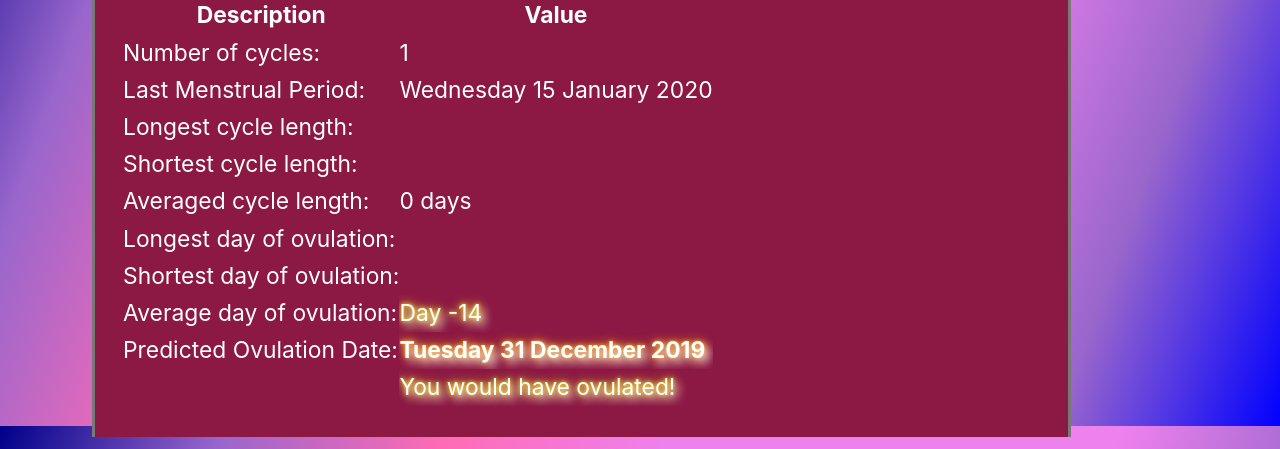
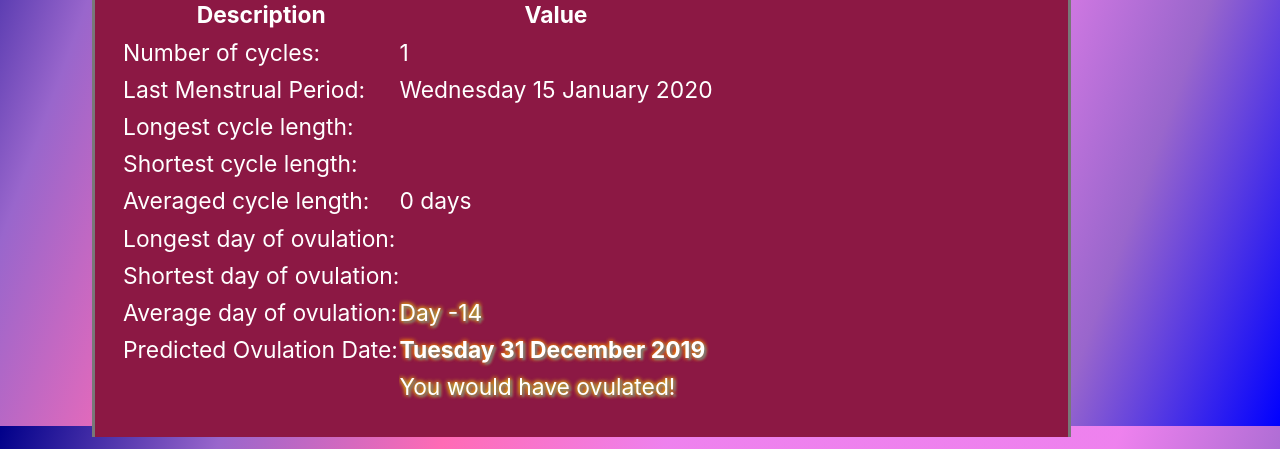
Before and after one commit to tunprimus/Folliculometry_Tracker, a plain HTML site: page JavaScript/Folliculometry_Tracker/index.html in a window 1280 px wide. Both pictures are taken after typing "2020-01-15", "2020-01-15" into the empty fields and a click on the button "Continue". Shown: the part 374-823 px from the top of the page. Drawn offline with Linux system fonts and the light colour scheme.

Commit message:
modified:   JavaScript/Folliculometry_Tracker/css/style.css

```diff
--- a/JavaScript/Folliculometry_Tracker/css/style.css
+++ b/JavaScript/Folliculometry_Tracker/css/style.css
@@ -1129,18 +1129,18 @@ a::after, .link::after {
 
 /* Messages & alert */
 .alert {
-	text-shadow: 0.2rem 0.2rem 0.4rem white, 0 0 0.5rem yellow, 0 0 0.2rem yellow;
-	background-color: linear-gradient(to right yellow, lightgrey, white, lightgrey, yellow);
+	text-shadow: 0.1rem 0.1rem 0.1rem var(--dual-theme-grey, #777777), 0 0 0.25rem gold, 0 0 0.2rem gold;
+	background-color: linear-gradient(to right gold, lightgrey, white, lightgrey, gold);
 }
 
 .warning {
-	text-shadow: 0.2rem 0.2rem 0.4rem white, 0 0 0.5rem orange, 0 0 0.2rem orange;
-	background-color: linear-gradient(to right orange, lightgrey, white, lightgrey, orange);
+	text-shadow: 0.1rem 0.1rem 0.1rem var(--dual-theme-grey, #777777), 0 0 0.25rem darkorange, 0 0 0.2rem darkorange;
+	background-color: linear-gradient(to right darkorange, lightgrey, white, lightgrey, darkorange);
 }
 
 .danger {
-	text-shadow: 0.2rem 0.2rem 0.4rem white, 0 0 0.5rem red, 0 0 0.2rem red;
-	background-color: linear-gradient(to right red, lightgrey, white, lightgrey, red);
+	text-shadow: 0.1rem 0.1rem 0.1rem var(--dual-theme-grey, #777777), 0 0 0.25rem darkred, 0 0 0.2rem darkred;
+	background-color: linear-gradient(to right darkred lightgrey, white, lightgrey, darkred);
 }
 
 /* To hide */
```
